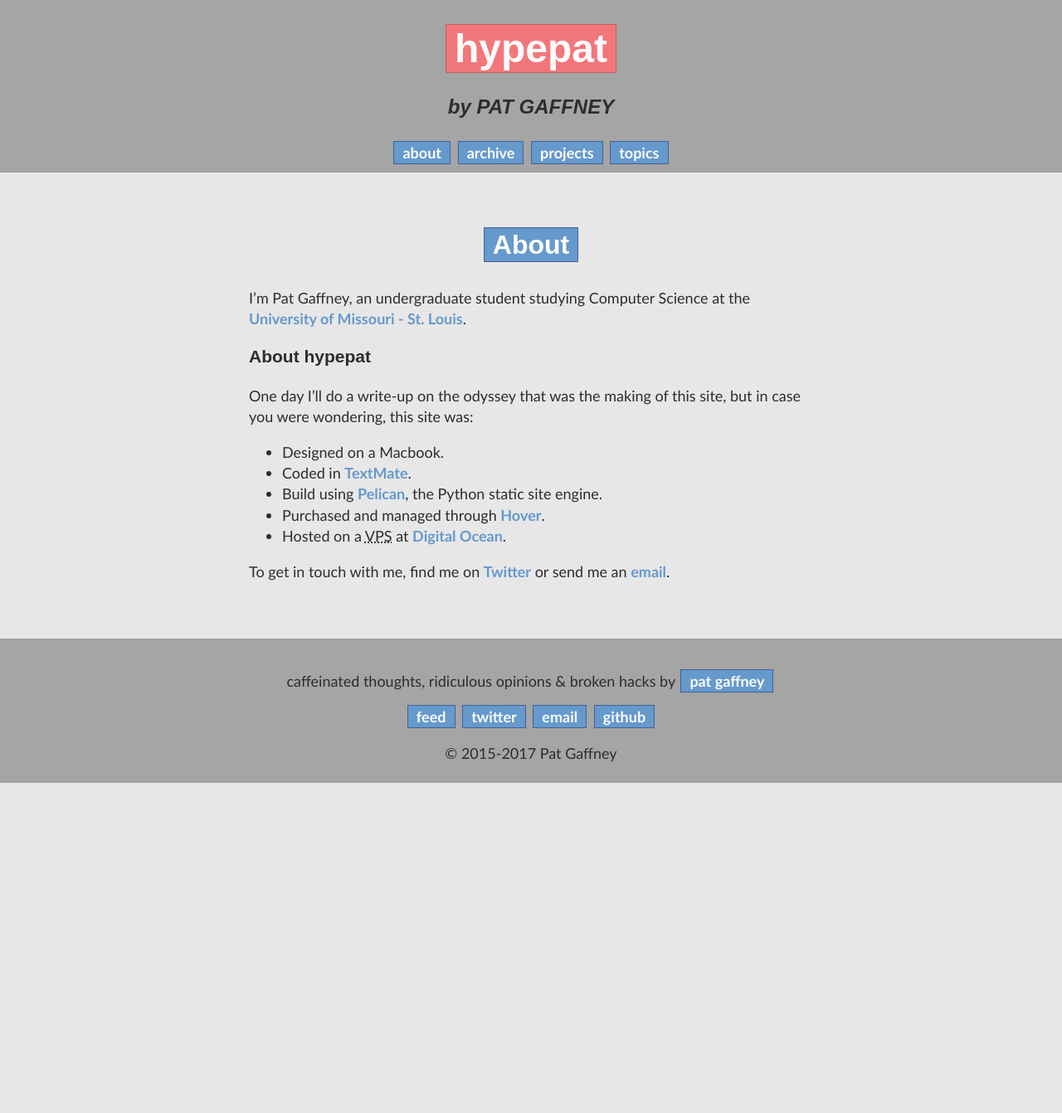
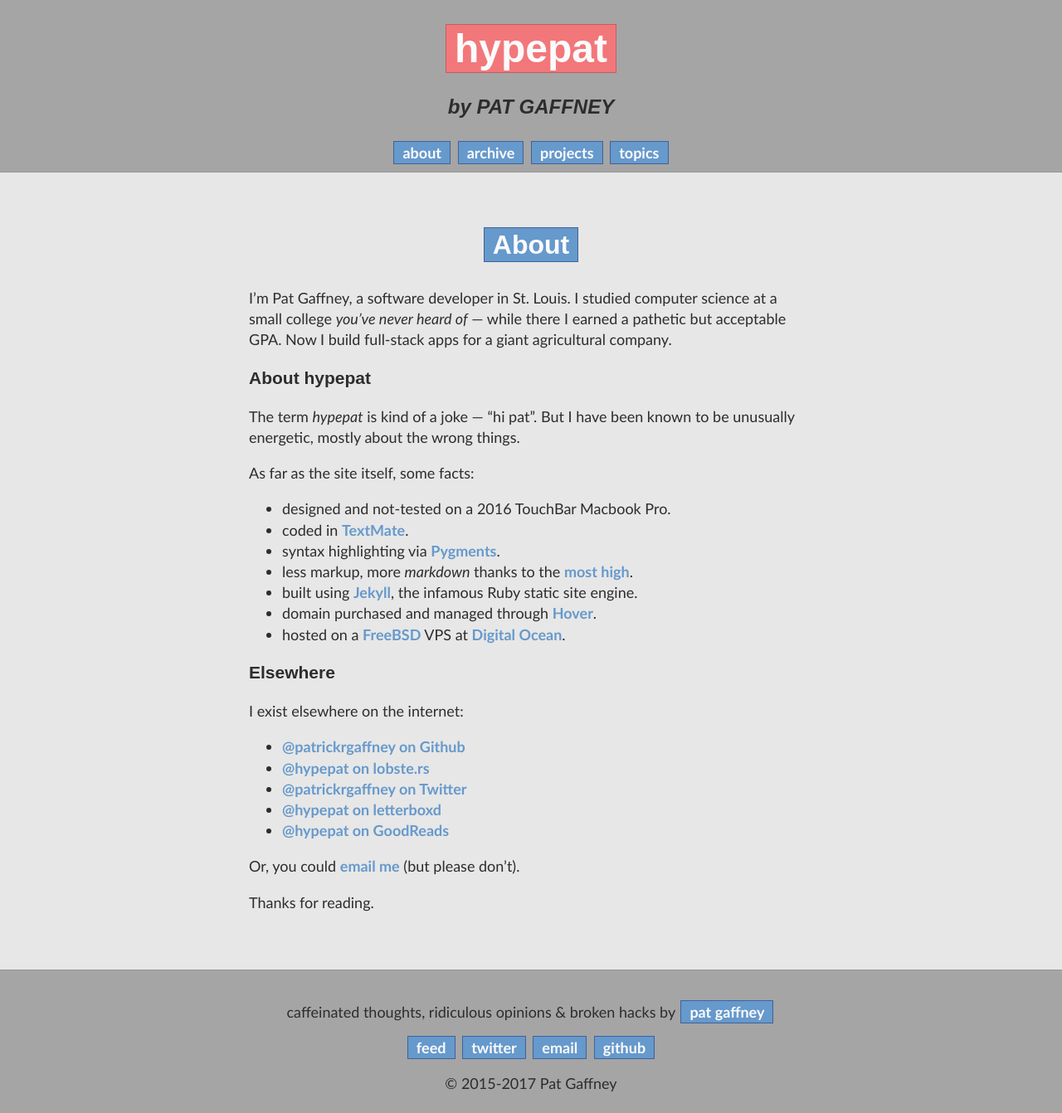
Before and after one commit to patrickrgaffney/hypepat, a Jekyll site: the page built from about.md, in a window 1280 px wide. Shown: the whole page at 83% size. Built offline with Jekyll 4.4.1, drawn with Linux system fonts in a browser that asks for light colours; Markdown is read by kramdown in place of the engine named in the settings; before the commit the page ends 944 px from its top, so only the background shows below that.

Commit message:
Update about.html page

```diff
--- a/about.md
+++ b/about.md
@@ -4,26 +4,46 @@ layout: page
 permalink: /about
 ---
 
-I'm Pat Gaffney, an undergraduate student studying Computer Science at the [University of Missouri - St. Louis][UMSL].
+I'm Pat Gaffney, a software developer in St. Louis. I studied computer science at a small college *you've never heard of* — while there I earned a pathetic but acceptable GPA. Now I build full-stack apps for a giant agricultural company.
 
 ### About hypepat
 
-One day I'll do a write-up on the odyssey that was the making of this site, but in case you were wondering, this site was:
+The term *hypepat* is kind of a joke — "hi pat". But I have been known to be unusually energetic, mostly about the wrong things.
 
-- Designed on a Macbook.
-- Coded in [TextMate][mate].
-- Build using [Pelican][pelly], the Python static site engine.
-- Purchased and managed through [Hover][hover].
-- Hosted on a VPS at [Digital Ocean][digitalocean].
+As far as the site itself, some facts:
 
-To get in touch with me, find me on [Twitter][twitter] or send me an [email][email_subj].
+- designed and not-tested on a 2016 TouchBar Macbook Pro.
+- coded in [TextMate][mate].
+- syntax highlighting via [Pygments][pygments].
+- less markup, more *markdown* thanks to the [most high][gruber].
+- built using [Jekyll][jekyll], the infamous Ruby static site engine.
+- domain purchased and managed through [Hover][hover].
+- hosted on a [FreeBSD][bsd] VPS at [Digital Ocean][digitalocean].
 
-*[VPS]: Virtual Private Server
+### Elsewhere
 
-[UMSL]: http://umsl.edu
-[twitter]: https://twitter.com/patrickrgaffney
+I exist elsewhere on the internet:
+
+- [@patrickrgaffney on Github][github]
+- [@hypepat on lobste.rs][lobsters]
+- [@patrickrgaffney on Twitter][twitter]
+- [@hypepat on letterboxd][letterboxd]
+- [@hypepat on GoodReads][goodreads]
+
+Or, you could [email me][mailto] (but please don't).
+
+Thanks for reading.
+
 [mate]: https://macromates.com
-[pelly]: http://blog.getpelican.com/
+[jekyll]: http://jekyllrb.com
+[pygments]: http://pygments.org
+[gruber]: http://daringfireball.net/projects/markdown/
 [hover]: https://hover.com/9ruS0o2u
 [digitalocean]: https://www.digitalocean.com/?refcode=51e4a0710dcc
-[email_subj]: mailto:pat@hypepat.com
+[mailto]: mailto:pat@hypepat.com
+[bsd]: https://www.freebsd.org
+[github]: https://github.com/patrickrgaffney
+[twitter]: https://twitter.com/patrickrgaffney
+[letterboxd]: http://letterboxd.com/hypepat/
+[goodreads]: https://www.goodreads.com/hypepat
+[lobsters]: https://lobste.rs/u/hypepat
```
